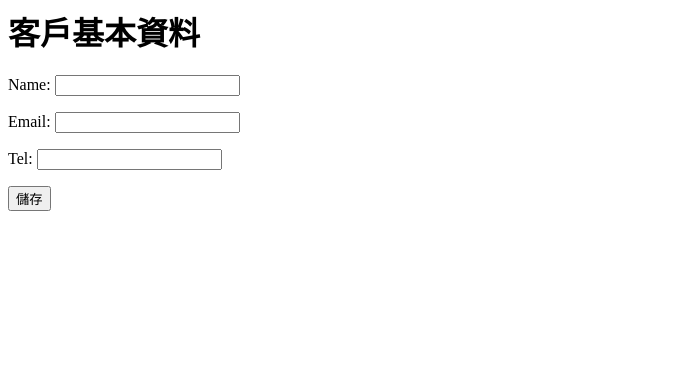
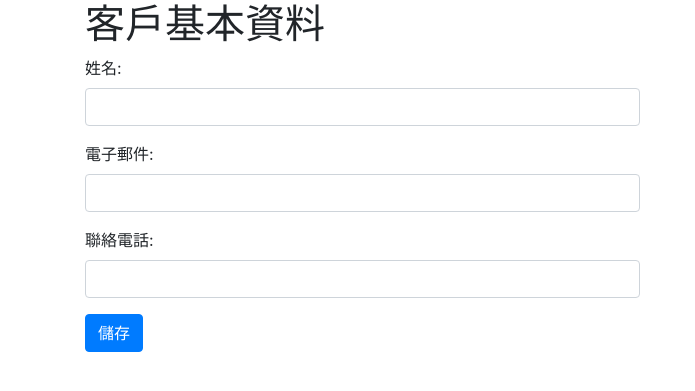
Before and after one commit to mikeku1116/django-formvalidation, a Django app: page /customers/ in a window 1280 px wide. Shown: the top 391 px of the page, without its empty margins (0-695 px from the left). Run offline with Django 3.2, Linux system fonts and the light colour scheme; some libraries are stand-ins or nearby versions.

Commit message:
建立共用樣板及美化資料模型表單

```diff
--- a/customers/forms.py
+++ b/customers/forms.py
@@ -7,3 +7,13 @@ class CustomerModelForm(forms.ModelForm):
     class Meta:
         model = Customer
         fields = '__all__'
+        widgets = {
+            'name': forms.TextInput(attrs={'class': 'form-control', 'style': 'width:50%;'}),
+            'email': forms.TextInput(attrs={'class': 'form-control', 'style': 'width:50%;'}),
+            'tel': forms.TextInput(attrs={'class': 'form-control', 'style': 'width:50%;'})
+        }
+        labels = {
+            'name': '姓名',
+            'email': '電子郵件',
+            'tel': '聯絡電話'
+        }
--- a/customers/templates/customers/index.html
+++ b/customers/templates/customers/index.html
@@ -1,8 +1,15 @@
+{% extends 'base.html' %}
+
+{% block content %}
+
 <h1>客戶基本資料</h1>
 
 <form action="" method="POST">
+{% csrf_token %}
 
 {{ form.as_p }}
-<input type="submit" value="儲存">
+<input type="submit" class="btn btn-primary" value="儲存">
 
 </form>
+
+{% endblock  %}
--- a/formvalidation/settings.py
+++ b/formvalidation/settings.py
@@ -55,7 +55,7 @@ ROOT_URLCONF = 'formvalidation.urls'
 TEMPLATES = [
     {
         'BACKEND': 'django.template.backends.django.DjangoTemplates',
-        'DIRS': [],
+        'DIRS': [os.path.join(BASE_DIR, 'templates')],
         'APP_DIRS': True,
         'OPTIONS': {
             'context_processors': [
--- /dev/null
+++ b/templates/base.html
@@ -0,0 +1,26 @@
+<!doctype html>
+<html lang="en">
+  <head>
+    <!-- Required meta tags -->
+    <meta charset="utf-8">
+    <meta name="viewport" content="width=device-width, initial-scale=1, shrink-to-fit=no">
+
+    <!-- Bootstrap CSS -->
+    <link rel="stylesheet" href="https://stackpath.bootstrapcdn.com/bootstrap/4.4.1/css/bootstrap.min.css" integrity="sha384-Vkoo8x4CGsO3+Hhxv8T/Q5PaXtkKtu6ug5TOeNV6gBiFeWPGFN9MuhOf23Q9Ifjh" crossorigin="anonymous">
+
+    <title>Customer</title>
+  </head>
+  <body>
+
+    <div class="container">
+        {% block content %}
+        {% endblock  %}
+    </div>
+
+    <!-- Optional JavaScript -->
+    <!-- jQuery first, then Popper.js, then Bootstrap JS -->
+    <script src="https://code.jquery.com/jquery-3.4.1.slim.min.js" integrity="sha384-J6qa4849blE2+poT4WnyKhv5vZF5SrPo0iEjwBvKU7imGFAV0wwj1yYfoRSJoZ+n" crossorigin="anonymous"></script>
+    <script src="https://cdn.jsdelivr.net/npm/popper.js@1.16.0/dist/umd/popper.min.js" integrity="sha384-Q6E9RHvbIyZFJoft+2mJbHaEWldlvI9IOYy5n3zV9zzTtmI3UksdQRVvoxMfooAo" crossorigin="anonymous"></script>
+    <script src="https://stackpath.bootstrapcdn.com/bootstrap/4.4.1/js/bootstrap.min.js" integrity="sha384-wfSDF2E50Y2D1uUdj0O3uMBJnjuUD4Ih7YwaYd1iqfktj0Uod8GCExl3Og8ifwB6" crossorigin="anonymous"></script>
+  </body>
+</html>
```
